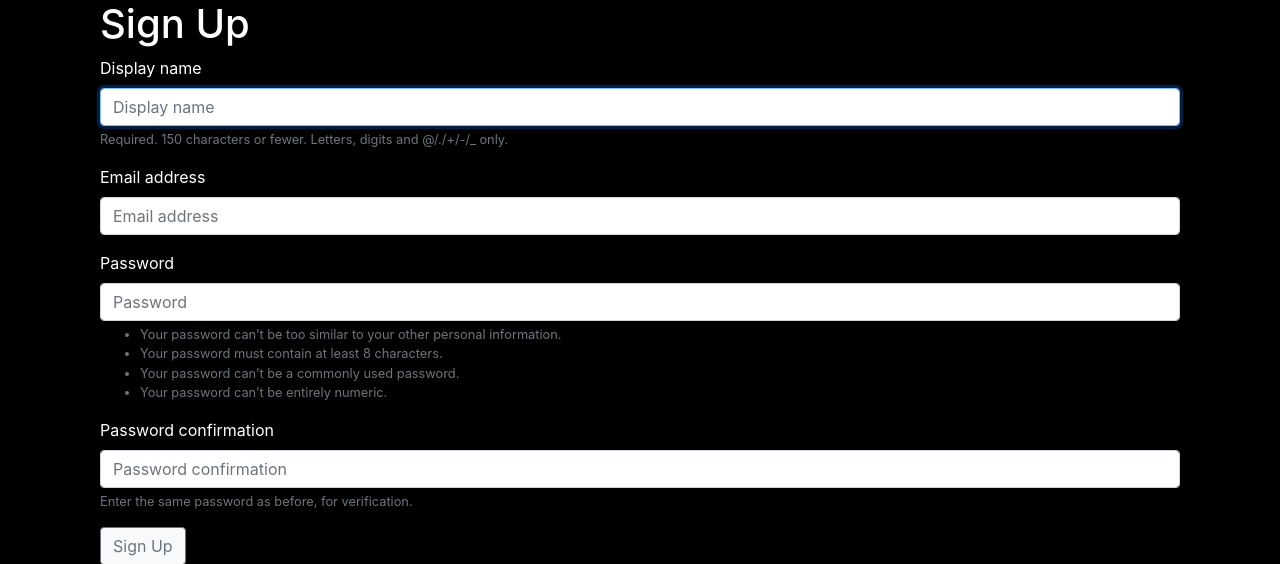
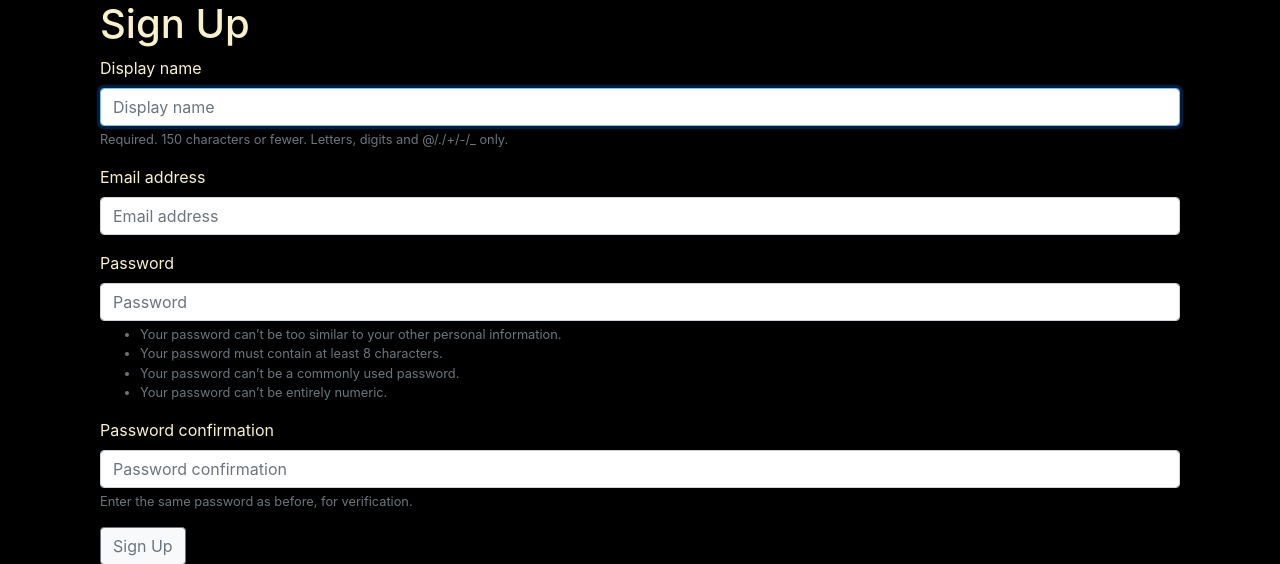
Before and after one commit to mmrubayet/StarSocial, a Django app: page /accounts/signup/ in a window 1280 px wide. Shown: the part 56-620 px from the top of the page. Run offline with Django 3.2, Linux system fonts and the light colour scheme; some libraries are stand-ins or nearby versions.

Commit message:
Update master.css

```diff
--- a/simplesocial/static/simplesocial/css/master.css
+++ b/simplesocial/static/simplesocial/css/master.css
@@ -1,6 +1,6 @@
 body {
   margin: 0;
-  overflow: hidden;
+  /* overflow: hidden; */
   background-color: black;
-  color:white;
+  color: #f9f1cc;
 }
```
